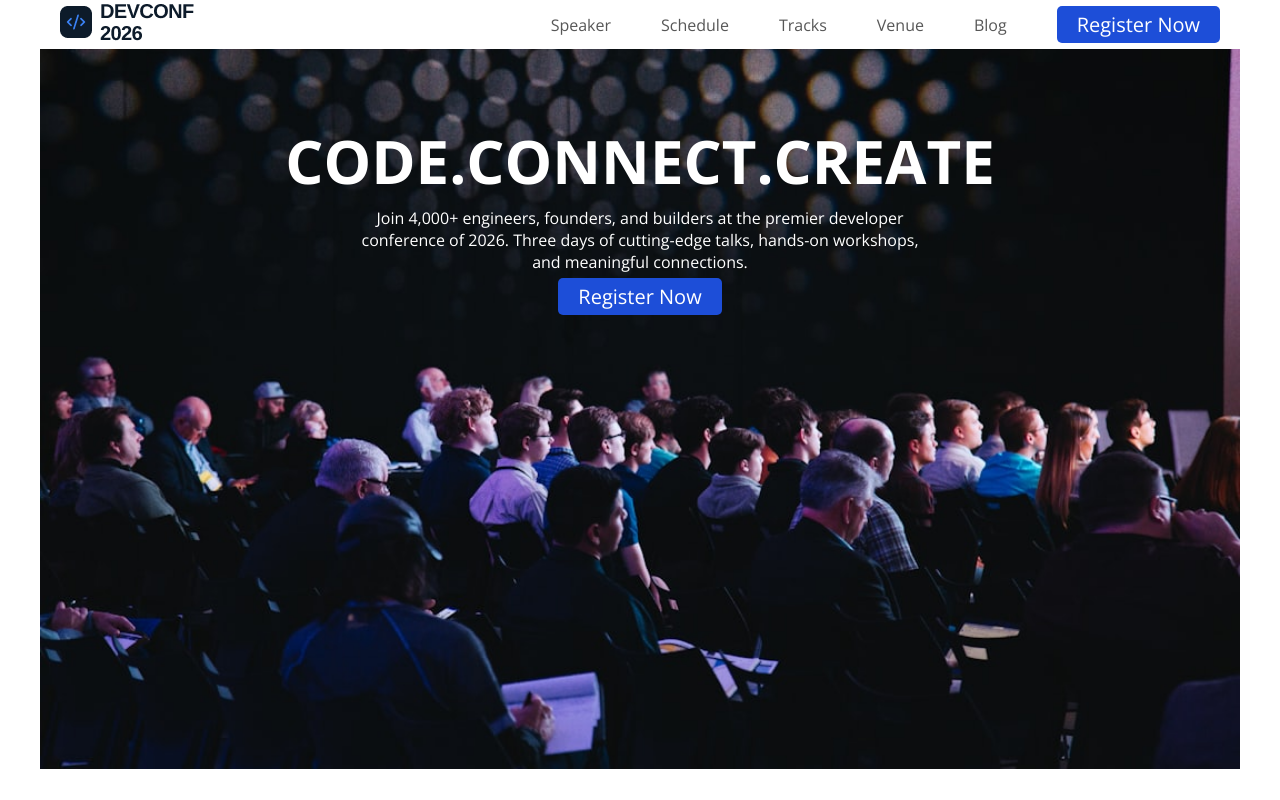
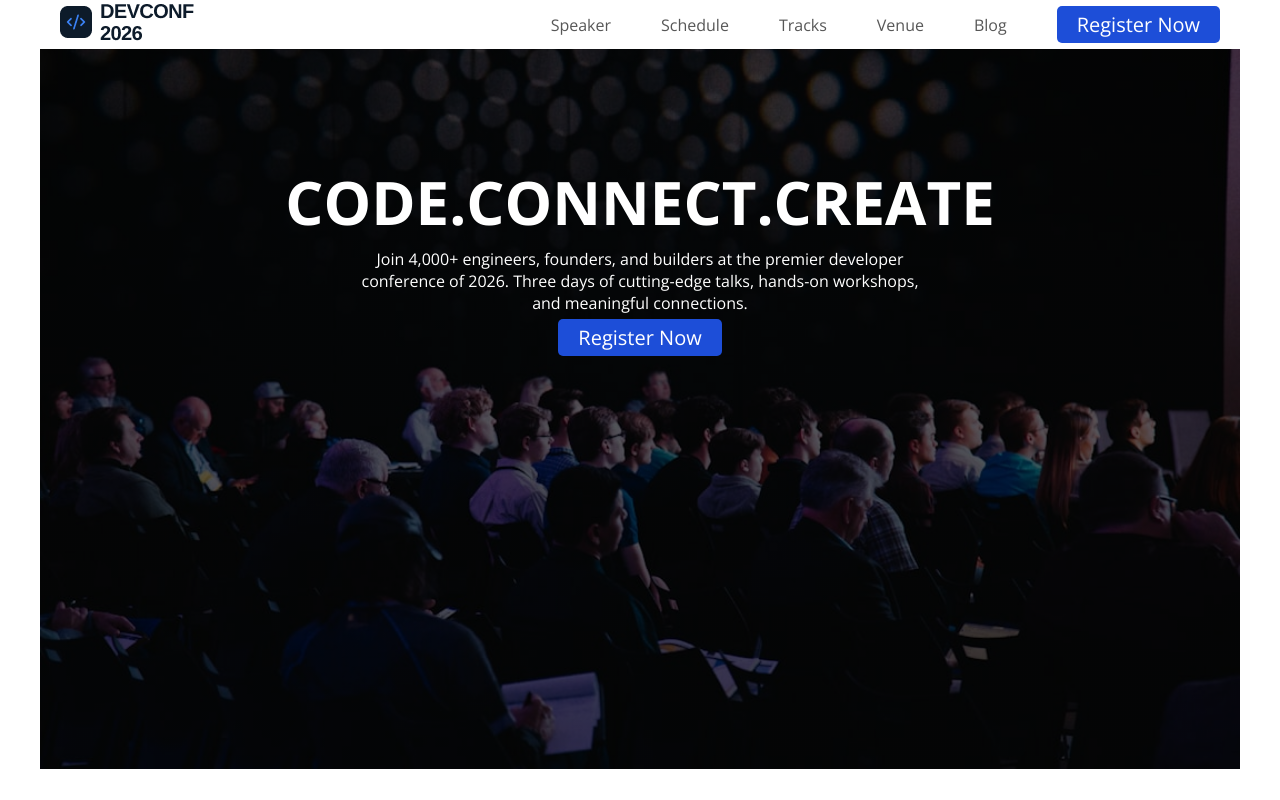
Before and after one commit to Tafsin926/B14-A01-DevConf-2026-tafsin, a plain HTML site: page index.html in a window 1280 px wide. Shown: the top 800 px of the page. Drawn offline with nearby package versions, Linux system fonts and the light colour scheme.

Commit message:
banner edited

```diff
--- a/index.html
+++ b/index.html
@@ -22,6 +22,7 @@
                 <li>
                     <img src="./assets/logo.png" alt="">
                 </li>
+
                 </ul>
 
             </div>
@@ -42,14 +43,13 @@
         <header class="container">
             <div class="banner container ">
                 <div>
-                <h3>CODE.CONNECT.CREATE</h3>
+                <h3>CODE.<span class="bl">CONNECT</span>.CREATE</h3>
                 <P>Join 4,000+ engineers, founders, and builders at the premier developer <br> conference of 2026. Three days
                  of cutting-edge talks, hands-on workshops,<br> and meaningful connections.</P>
 
+                 <button class="common-btn" >Register Now</button>
                 </div>
-                <div>
-                  <button class="common-btn" >Register Now</button>
-                  </div>
+
 
             </div>
 
--- a/style.css
+++ b/style.css
@@ -61,21 +61,22 @@
 }
 
 header{
-    background-image: url(./assets/banner.jpg);
+    background-image:linear-gradient(rgba(0, 0, 0, 0.65), rgba(0, 0, 0, 0.65)), url(./assets/banner.jpg);
 
     height: 90vh;
     background-repeat: no-repeat;
     background-size: cover;
     background-position: center;
-    display: grid;
-    margin: 16px;
 }
-.banner div { display: grid;
-     align-items: center;
+.banner div{ display: flex;
+    align-items: center;
     justify-content: center;
+    flex-direction: column;
+
     color: #ffffff;
     text-align: center;
 }
+
 .banner div h3 {
     color: #ffffff;
     font-weight: bold;
@@ -89,11 +90,8 @@ header{
     font-size: 16px;
     padding: 5px 15px;
 }
-.common-btn{ display: flex;
-justify-content: center;
-align-items: center;
-
-}
+.banner.bl{ font-family: italic;
+font-weight: bold;}
 
 
 /* image parent starts here */
```
